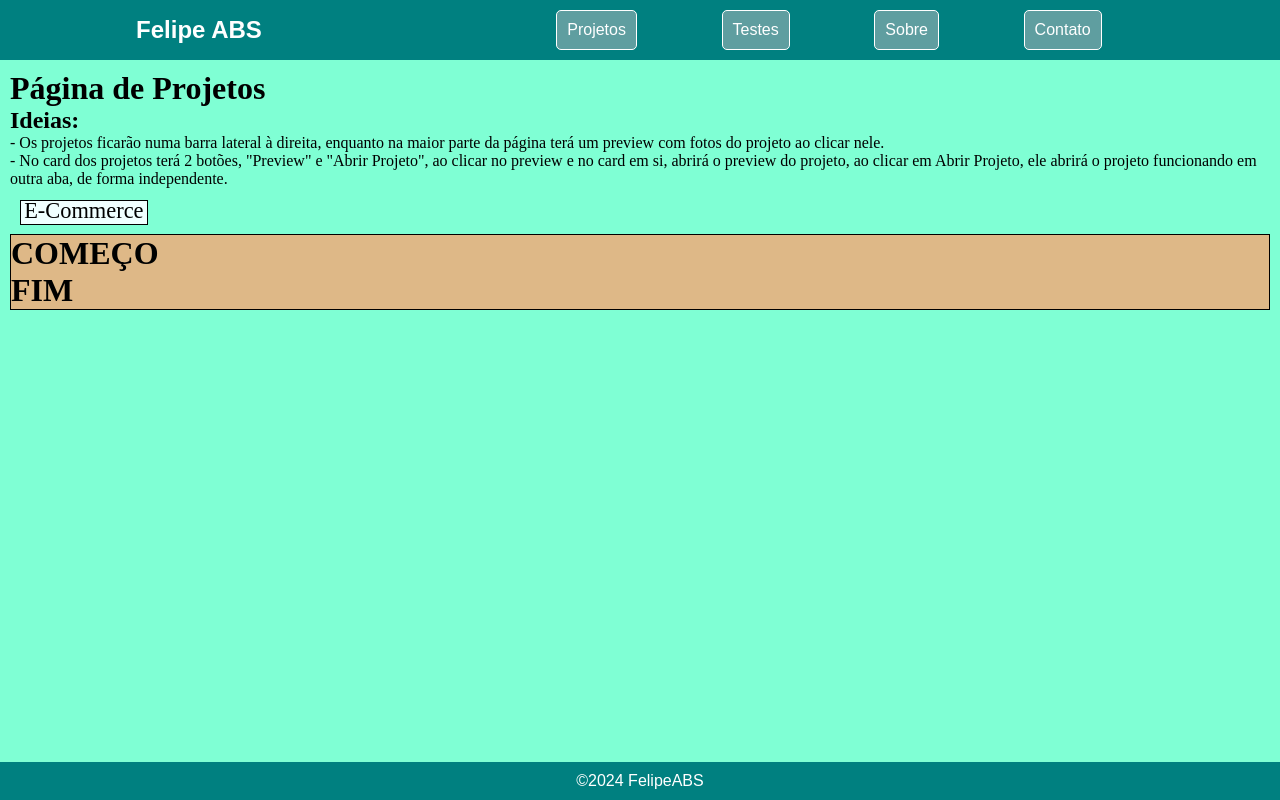
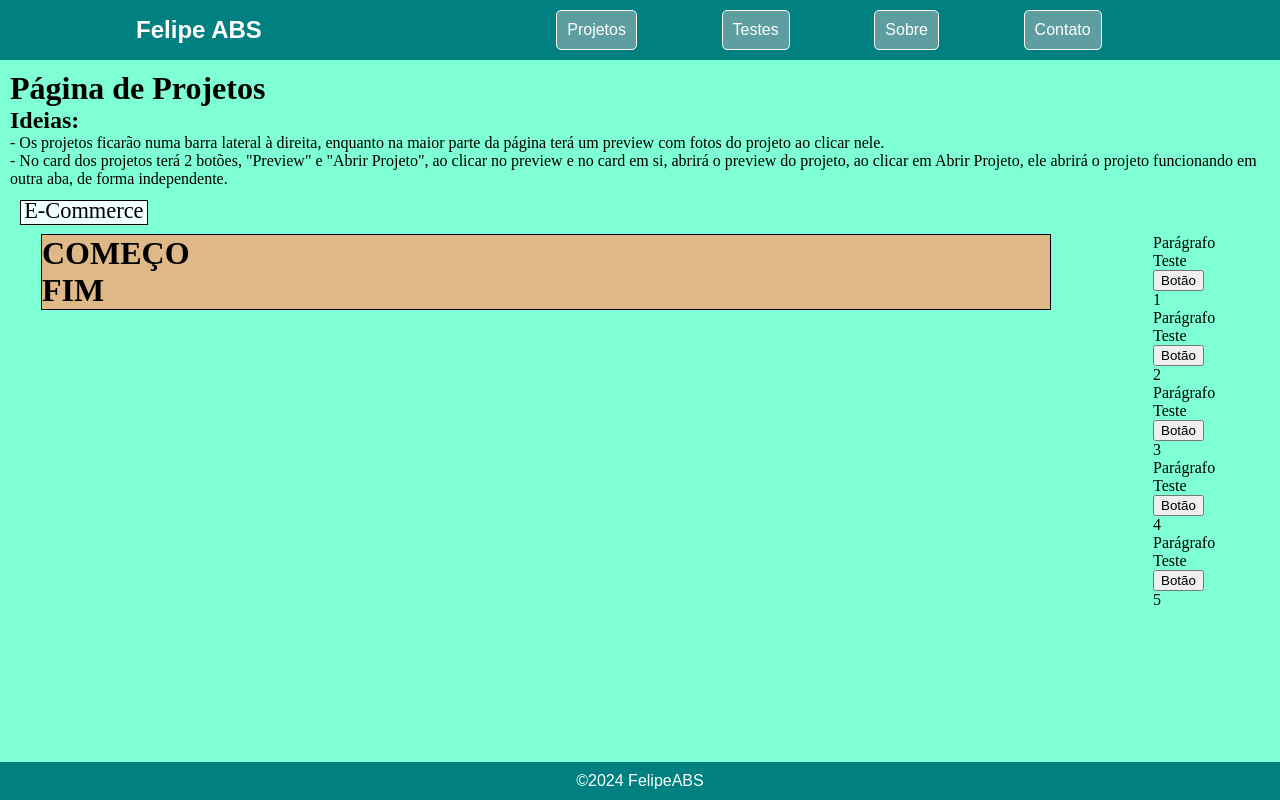
Before and after one commit to Felipe-ABS/ReactPortfolio, a React (Vite) app: page /projects in a window 1280 px wide. Built offline with nearby package versions, Linux system fonts and the light colour scheme.

Commit message:
Mudando layout da página de projetos

```diff
--- /dev/null
+++ b/src/components/project-button/ProjectButton.jsx
@@ -0,0 +1,9 @@
+export default function ProjectButton() {
+    return (
+        <div>
+
+            <p>Parágrafo Teste</p>
+            <button>Botão</button>
+        </div>
+    )
+}
--- a/src/pages/projects-page/project-page.css
+++ b/src/pages/projects-page/project-page.css
@@ -1,5 +1,25 @@
-.project-link, .project-page {
+.project-page, .project-link {
     padding: 10px;
+    size: 100%;
+}
+
+.display-box {
+    display: flex;
+    flex-direction: row;
+    justify-content: space-around;
+    height: 100%
+}
+
+.project-preview {
+    width: 80%;
+    height: 100%;
+    border: 1px solid black;
+    background-color: burlywood
+}
+
+.projects {
+    width: 10%;
+    height: 100%;
 }
 
 .link {
@@ -8,8 +28,3 @@
     padding: .2em;
     background-color: azure;
 }
-
-.project-display {
-    border: 1px solid black;
-    background-color: burlywood
-}
--- a/src/pages/projects-page/project-page.jsx
+++ b/src/pages/projects-page/project-page.jsx
@@ -6,6 +6,7 @@ import {
 import ECommerce from '../projects/eCommerce/e-commerce'
 import ErrorPage from '../error-page/error-page'
 import './project-page.css'
+import ProjectButton from '../../components/project-button/ProjectButton'
 
 export default function ProjectPage() {
     return (
@@ -20,12 +21,23 @@ export default function ProjectPage() {
                 <div className='project-link'>
                     <Link className='link' to='ecommerce'><span>E-Commerce</span></Link>
                 </div>
-                <div className='project-display'>
-                    <h1>COMEÇO</h1>
-                    <Routes>
-                        <Route path='/ecommerce' errorElement={<ErrorPage/>} element={<ECommerce/>}/>
-                    </Routes>
-                    <h1>FIM</h1>
+                <div className="display-box">
+                    <div className='project-preview'>
+                        <h1>COMEÇO</h1>
+                        <Routes>
+                            <Route path='/ecommerce' errorElement={<ErrorPage/>} element={<ECommerce/>}/>
+                        </Routes>
+                        <h1>FIM</h1>
+                    </div>
+                    <div className="projects">
+                        <ol className="project-list">
+                            <li className="project-item"><ProjectButton/>1</li>
+                            <li className="project-item"><ProjectButton/>2</li>
+                            <li className="project-item"><ProjectButton/>3</li>
+                            <li className="project-item"><ProjectButton/>4</li>
+                            <li className="project-item"><ProjectButton/>5</li>
+                        </ol>
+                    </div>
                 </div>
             </div>
 
```
